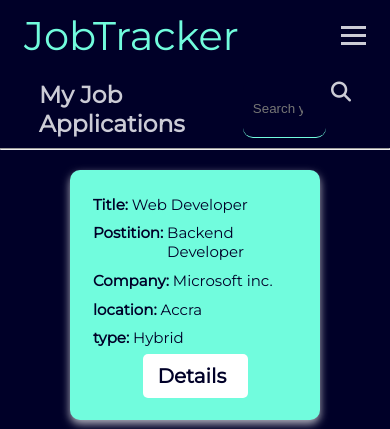
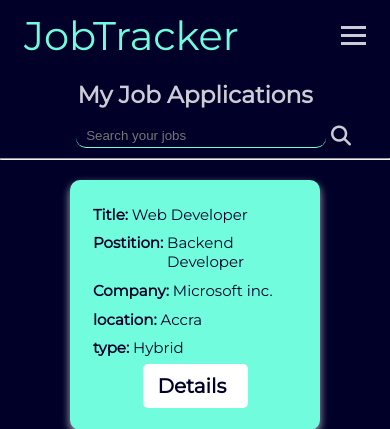
Before and after one commit to manlikeHB/job-tracker, a web app: file public/overview.html in a window 390 px wide. Shown: the top 429 px of the page. Run offline with its HTML, style and script files only (its server is not run), Linux system fonts and the light colour scheme; some libraries are stand-ins or nearby versions.

Commit message:
Add media query to overview page

```diff
--- a/public/css/style.css
+++ b/public/css/style.css
@@ -215,6 +215,8 @@ body {
   color: var(--text-color);
 }
 
+/* /////////////////////////////////////////////////////////////// */
+
 /* Media query for Tab */
 @media (min-width: 768px) and (max-width: 1023px) {
   .nav-container {
@@ -246,6 +248,8 @@ body {
     justify-content: space-between;
   }
 }
+
+/* //////////////////////////////////////////////////////////////// */
 
 /* Media query For Mobile */
 @media (max-width: 767px) {
@@ -311,4 +315,15 @@ body {
     padding: 1rem 0;
     flex-direction: column;
   }
+
+  #header {
+    flex-direction: column;
+    align-items: center;
+    /* justify-content: space-between; */
+    gap: 1.5rem;
+  }
+
+  .search-div {
+    width: 100%;
+  }
 }
```
